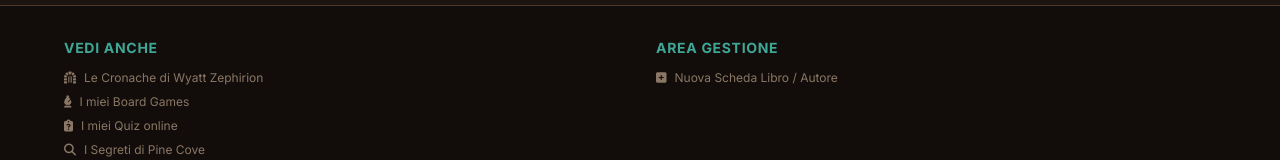
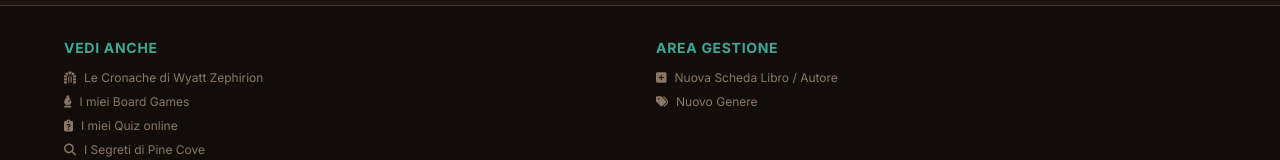
Before and after one commit to ImVinzzzz/my-book-collection, a React (Vite) app: page / in a window 1280 px wide. Shown: the part 4130-4290 px from the top of the page. Built offline with nearby package versions, Linux system fonts and the light colour scheme.

Commit message:
Add files via upload

```diff
--- a/src/components/Footer.tsx
+++ b/src/components/Footer.tsx
@@ -79,7 +79,8 @@ export default function Footer(): ReactElement {
           <h4 className="font-bold text-sm text-[#3FA796] uppercase tracking-wider mb-3">
             Area Gestione
           </h4>
-          <div>
+          <ul className="space-y-2">
+            <li>
               <Link
                 to="/generatore"
                 className="inline-flex items-center gap-2 hover:text-[#3FA796] transition-colors"
@@ -87,7 +88,17 @@ export default function Footer(): ReactElement {
                 <i className="fa-solid fa-square-plus text-center" aria-hidden="true" />
                 Nuova Scheda Libro / Autore
               </Link>
-          </div>
+            </li>
+            <li>
+              <Link
+                to="/generatore-generi"
+                className="inline-flex items-center gap-2 hover:text-[#3FA796] transition-colors"
+              >
+                <i className="fa-solid fa-tags text-center" aria-hidden="true" />
+                Nuovo Genere
+              </Link>
+            </li>
+          </ul>
         </div>
       </div>
 
```
Lines whose indentation alone changed are shown as unchanged.
